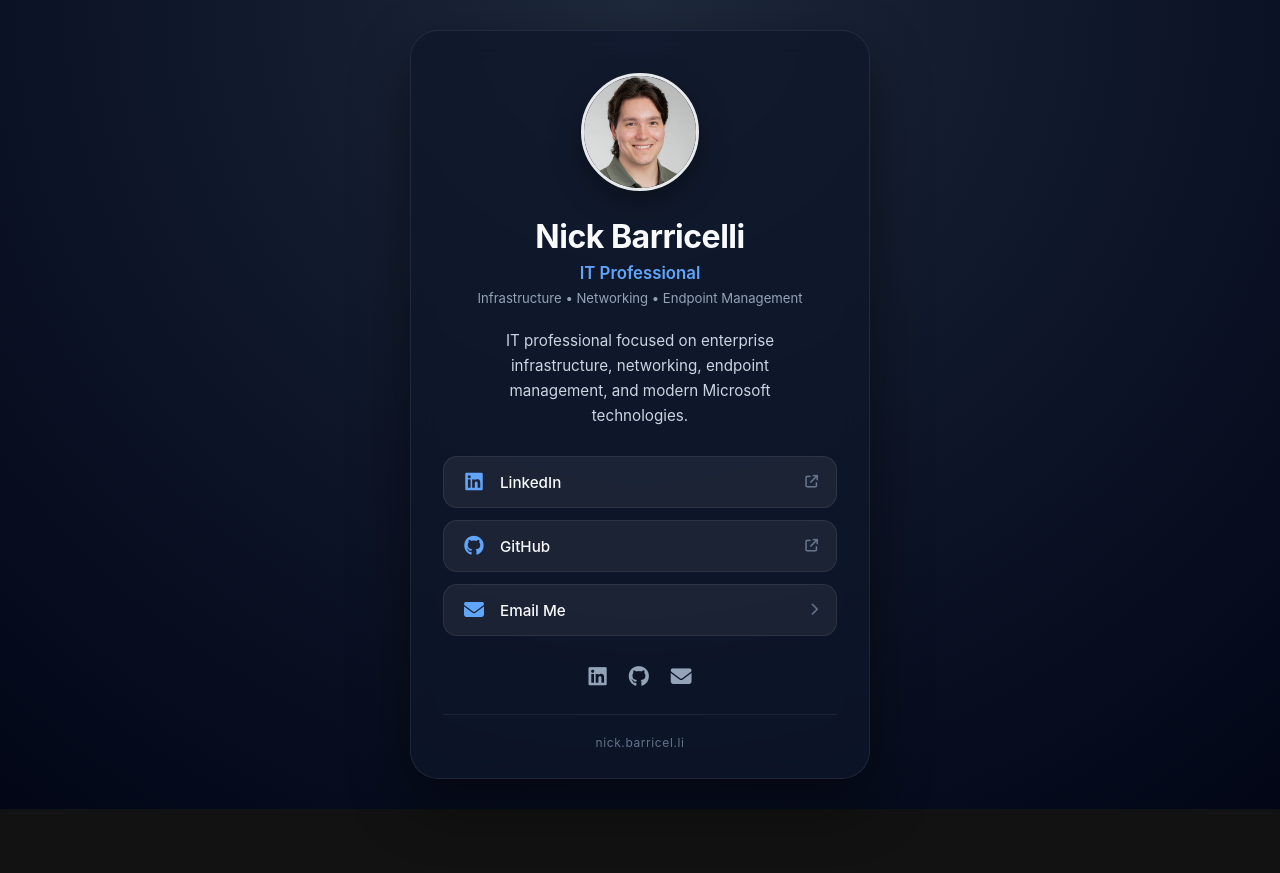
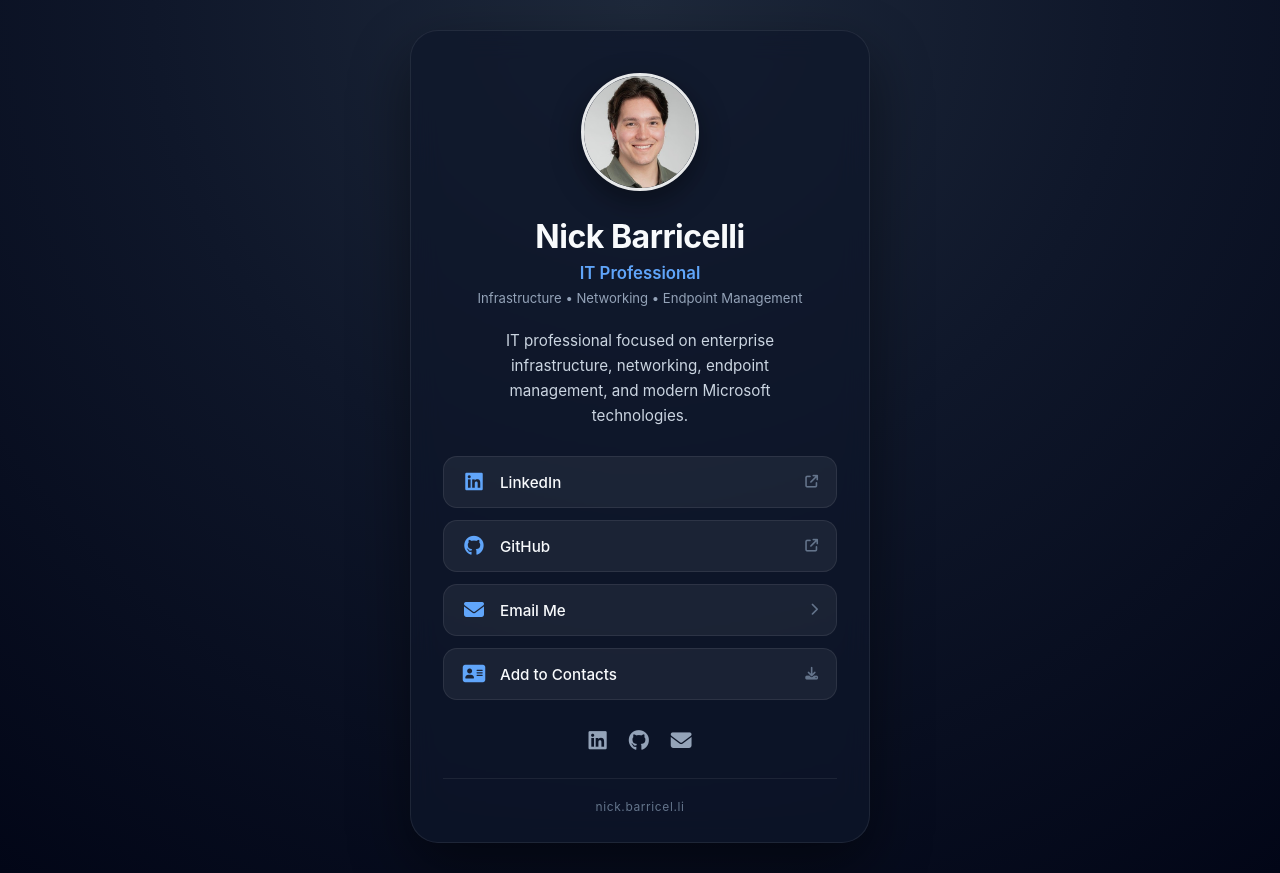
Before and after one commit to NBarricelli/contact-card, a plain HTML site: page index.html in a window 1280 px wide. Before the commit the page ends 809 px from the top, so only its background shows below. Drawn offline with Linux system fonts and the light colour scheme.

Commit message:
Add download link for contact VCF file
Added a link to download a VCF file for contact information.

```diff
--- a/index.html
+++ b/index.html
@@ -79,6 +79,16 @@
                 <i class="fa-solid fa-chevron-right arrow"></i>
             </a>
 
+            <a
+                href="Nick-Barricelli.vcf"
+                download
+                class="link-button"
+            >
+                <i class="fa-solid fa-address-card"></i>
+                <span>Add to Contacts</span>
+                <i class="fa-solid fa-download arrow"></i>
+            </a>
+
         </div>
 
         <div class="social-links">
```
